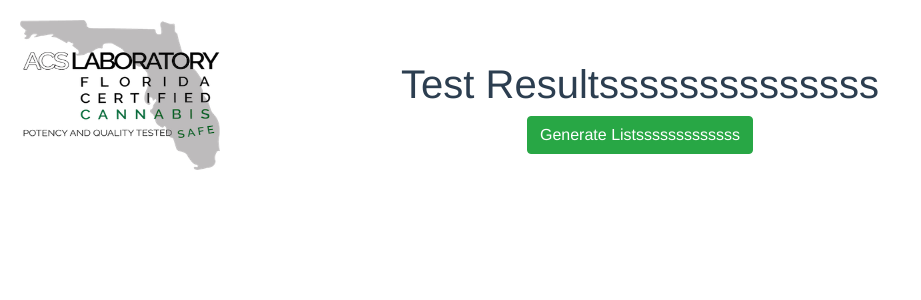
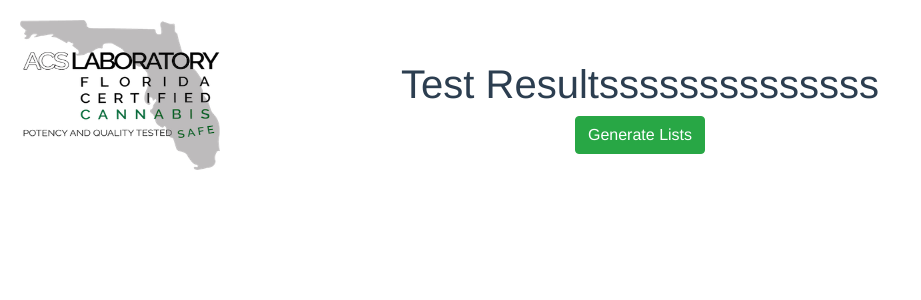
Before and after one commit to rorymcc1/acstask, a Vue app: page / in a window 1280 px wide. Shown: the top 300 px of the page, without its empty margins (0-921 px from the left). Built offline with nearby package versions, Linux system fonts and the light colour scheme; what vue-resource would draw is missing.

Commit message:
New Changes

```diff
--- a/public/index.html
+++ b/public/index.html
@@ -6,7 +6,7 @@
     <meta name="viewport" content="width=device-width,initial-scale=1.0">
     <link rel="icon" href="<%= BASE_URL %>favicon.ico">
     <link rel="stylesheet" type="text/css" href="app.css">
-    <title>acstask</title>
+    <title>acstask challange</title>
   </head>
   <body>
     <noscript>
--- a/src/App.vue
+++ b/src/App.vue
@@ -2,10 +2,10 @@
   <div id="app">
     <h1>Test Resultssssssssssssss</h1>
     <button v-if="panels.length > 0" class="btn btn-info" v-on:click="refreshData">
-      Refresh Listsssssssssssssss
+      Refresh Lists
     </button>
     <button v-if="panels.length == 0" class="btn btn-success" v-on:click="refreshData">
-      Generate Listsssssssssssss
+      Generate Lists
     </button>
     <div class="card" v-for="panel in panels">
       <div class="card-header bg-info">
--- a/src/main.js
+++ b/src/main.js
@@ -4,6 +4,7 @@ import VueResource from 'vue-resource';
 import 'bootstrap';
 import 'bootstrap/dist/css/bootstrap.min.css';
 
+// Test codes
 Vue.use(VueResource);
 Vue.config.productionTip = false;
 
```
